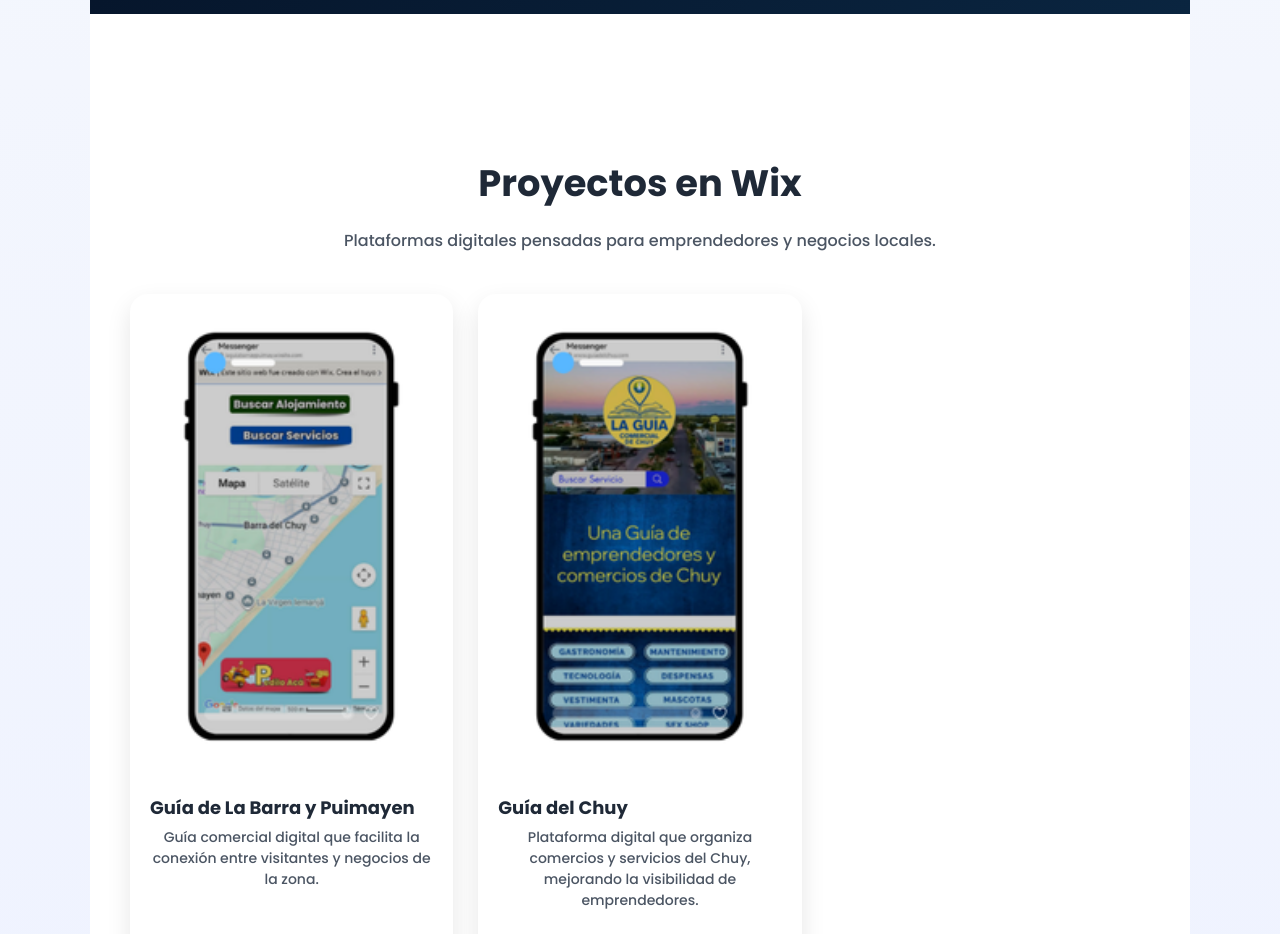
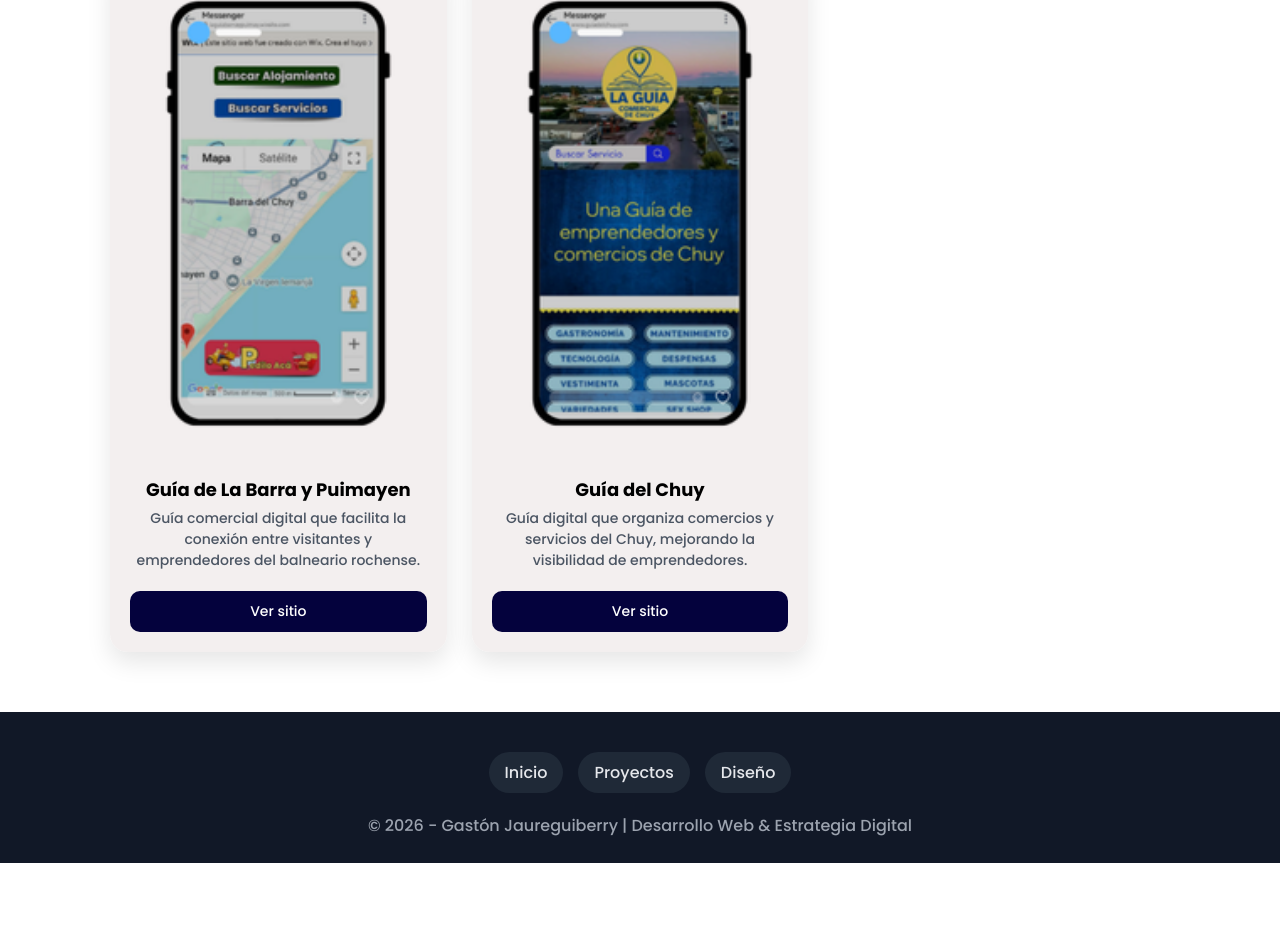
Before and after one commit to gastonjaureguib-stack/portfolio, a plain HTML site: page pages/proyectosweb.html in a window 1280 px wide. Shown: the part 1171-2105 px from the top of the page. After the commit the page ends 2034 px from the top, so only its background shows below. Drawn offline with Linux system fonts and the light colour scheme.

Commit message:
proyectos e index listos

```diff
--- a/css/proyectos.css
+++ b/css/proyectos.css
@@ -8,8 +8,7 @@
 /* BODY */
 body {
   font-family: 'Poppins', sans-serif;
-  background: #ffffff;
-  color: #1f2937;
+  background: white;
 }
 
 /* CONTENEDOR */
@@ -17,33 +16,37 @@ body {
   max-width: 1100px;
   margin: auto;
   padding: 60px 20px;
-}
+  }
 
-/* TITULOS */
-h2 {
-  font-size: 28px;
-  margin-bottom: 30px;
-  font-weight: 600;
-}
+/* SECCION AZUL: DESARROLLO */
 
-/* SECCIÓN DESTACADA (DESARROLLO) */
+/* Fondo azul */
 .seccion-destacada {
   background: linear-gradient(135deg, #020617, #0a2540);
   color: #fff;
+  text-align: center;
 }
 
+/* Titulo H2 */
 .seccion-destacada h2 {
   color: #fff;
 }
+/*  texto descriptivo P*/
 
-/* GRID */
+.descripcion-seccion {
+  text-align: center;
+  color: #fff;
+  padding: 30px;
+}
+/*  Orden a las imagenes */
+
 .grid-proyectos {
   display: grid;
   grid-template-columns: repeat(3, 1fr);
   gap: 25px;
 }
+/*  Card de cada imagen*/
 
-/* CARDS */
 .proyecto {
   background: #ffffff;
   border-radius: 18px;
@@ -54,12 +57,12 @@ h2 {
   flex-direction: column;
 }
 
-/* HOVER */
+/* HOVER movimiento de card */
 .proyecto:hover {
   transform: translateY(-8px);
 }
 
-/* IMAGEN */
+/* IMAGEN de card */
 .proyecto img {
   width: 100%;
   height: auto;
@@ -68,7 +71,8 @@ h2 {
 /* TITULO CARD */
 .proyecto h3 {
   font-size: 18px;
-  padding: 15px 20px 5px;
+  padding: 10px 20px 5px;
+  color: black;
 }
 
 /* TEXTO */
@@ -97,10 +101,134 @@ h2 {
   background: #4338ca;
 }
 
-/* SECCIÓN WIX */
-.seccion-wix {
-  background: #ffffff;
+
+
+/* ------------SECCIÓN WIX-----------------*/
+
+
+
+.contenedorwix {
+  max-width: 1100px;
+  margin: auto;
+  padding: 60px 20px;
+  text-align: center;
+  }
+
+/*  texto descriptivo P*/
+
+
+.descripcion-seccionwix {
+  text-align: center;
+  color:black;
+  padding: 30px;
 }
+/*  Orden a las imagenes */
+
+.grid-proyectoswix {
+  display: grid;
+  grid-template-columns: repeat(3, 1fr);
+  justify-content: center;
+  gap: 25px;
+
+}
+/*  Card de cada imagen*/
+
+.proyectowix {
+  background: rgba(243, 239, 239, 0.952);
+  border-radius: 18px;
+  overflow: hidden;
+  box-shadow: 0 10px 25px rgba(0, 0, 0, 0.1);
+  transition: 0.3s ease;
+  display: flex;
+  flex-direction: column;
+
+}
+
+/* HOVER movimiento de card */
+.proyectowix:hover {
+  transform: translateY(-8px);
+}
+
+/* IMAGEN de card */
+.proyectowix img {
+  width: 100%;
+  height: auto;
+}
+
+/* TITULO CARD */
+.proyectowix h3 {
+  font-size: 18px;
+  padding: 10px 20px 5px;
+  color: black;
+}
+
+/* TEXTO */
+.proyectowix p {
+  font-size: 14px;
+  padding: 0 20px 20px;
+  color: #4b5563;
+  line-height: 1.5;
+}
+
+/* BOTON */
+.proyectowix a {
+  margin: 0 20px 20px;
+  padding: 10px;
+  text-align: center;
+  background: #04023d;
+  color: #fff;
+  text-decoration: none;
+  border-radius: 10px;
+  font-size: 14px;
+  transition: 0.3s;
+}
+
+/* HOVER BOTON */
+.proyectowix a:hover {
+  background: #4338ca;
+}
+
+
+/* =========================
+   FOOTER
+========================= */
+footer {
+  background: #111827;
+  color: #9ca3af;
+  text-align: center;
+  padding: 40px 20px 25px;
+}
+
+.footer-links {
+  display: flex;
+  justify-content: center;
+  gap: 15px;
+  margin-bottom: 20px;
+  flex-wrap: wrap;
+}
+
+.footer-links a {
+  text-decoration: none;
+  color: #e5e7eb;
+  padding: 8px 16px;
+  border-radius: 999px;
+  background: #1f2937;
+  transition: all 0.3s ease;
+}
+
+.footer-links a:hover {
+  background: #4f46e5;
+  color: #fff;
+}
+
+
+
+
+
+
+
+
+
 
 /* RESPONSIVE */
 @media (max-width: 900px) {
@@ -110,7 +238,19 @@ h2 {
 }
 
 @media (max-width: 600px) {
-  .grid-proyectos {
+  .grid-proyectos  {
     grid-template-columns: 1fr;
   }
 }
+
+@media (max-width: 900px) {
+  .grid-proyectoswix {
+    grid-template-columns: repeat(2, 1fr);
+  }
+}
+
+@media (max-width: 600px) {
+  .grid-proyectoswix  {
+    grid-template-columns: 1fr;
+  }
+}
--- a/pages/proyectosweb.html
+++ b/pages/proyectosweb.html
@@ -7,7 +7,7 @@
 
   <!-- Estilos -->
   <link rel="stylesheet" href="../css/proyectos.css">
-  <link rel="stylesheet" href="../style.css">
+
   <link href="https://fonts.googleapis.com/css2?family=Poppins:wght@300;500;700&display=swap" rel="stylesheet">
 </head>
 
@@ -16,7 +16,7 @@
   <!-- ========================= SECCIÓN DESTACADA: DESARROLLO ========================= -->
   <section class="section seccion-destacada">
     <div class="contenedor">
-      <h2>Proyectos de desarrollo</h2>
+      <h2>Proyectos de Desarrollo Web</h2>
       <p class="descripcion-seccion">
         Desarrollo de soluciones digitales que combinan funcionalidad y experiencia de usuario.
       </p>
@@ -51,26 +51,28 @@
 
   <!-- ========================= SECCIÓN WIX ========================= -->
   <section class="section seccion-wix">
-    <div class="contenedor">
+
+    <div class="contenedorwix">
+
       <h2>Proyectos en Wix</h2>
-      <p class="descripcion-seccion">
+      <p class="descripcion-seccionwix">
         Plataformas digitales pensadas para emprendedores y negocios locales.
       </p>
 
-      <div class="grid-proyectos">
+      <div class="grid-proyectoswix">
         <!-- Proyecto 1 -->
-        <div class="proyecto">
+        <div class="proyectowix">
           <img src="../img/portadabarra.png" alt="Guía de La Barra y Puimayen">
           <h3>Guía de La Barra y Puimayen</h3>
-          <p>Guía comercial digital que facilita la conexión entre visitantes y negocios de la zona.</p>
+          <p>Guía comercial digital que facilita la conexión entre visitantes y emprendedores del balneario rochense.</p>
           <a href="https://guiadelabarraypuimayen.com" target="_blank" rel="noopener noreferrer">Ver sitio</a>
         </div>
 
         <!-- Proyecto 2 -->
-        <div class="proyecto">
+        <div class="proyectowix">
           <img src="../img/portadachuy.png" alt="Guía del Chuy">
           <h3>Guía del Chuy</h3>
-          <p>Plataforma digital que organiza comercios y servicios del Chuy, mejorando la visibilidad de emprendedores.</p>
+          <p>Guía digital que organiza comercios y servicios del Chuy, mejorando la visibilidad de emprendedores.</p>
           <a href="https://guiadelchuy.com" target="_blank" rel="noopener noreferrer">Ver sitio</a>
         </div>
       </div>
```
Also changed, not shown: index.html (+12 -8 lines).
